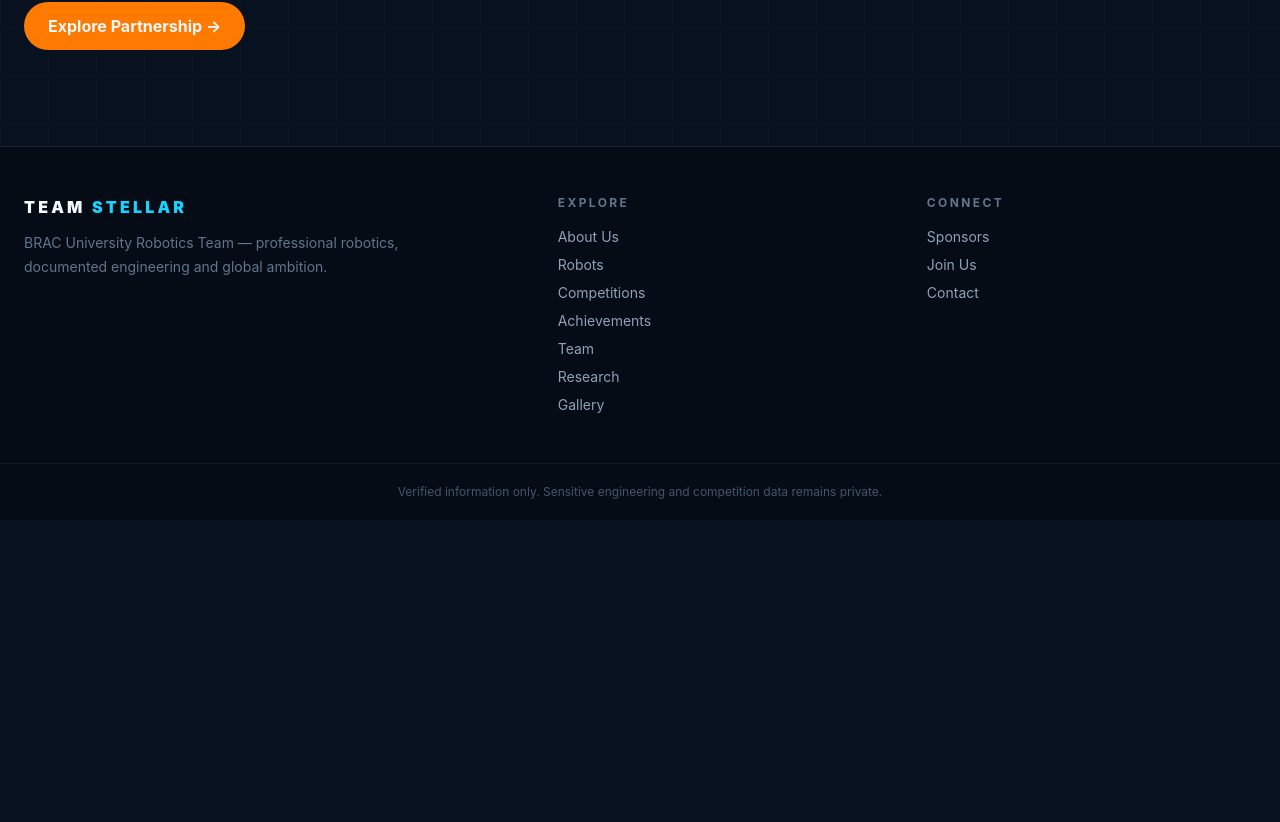
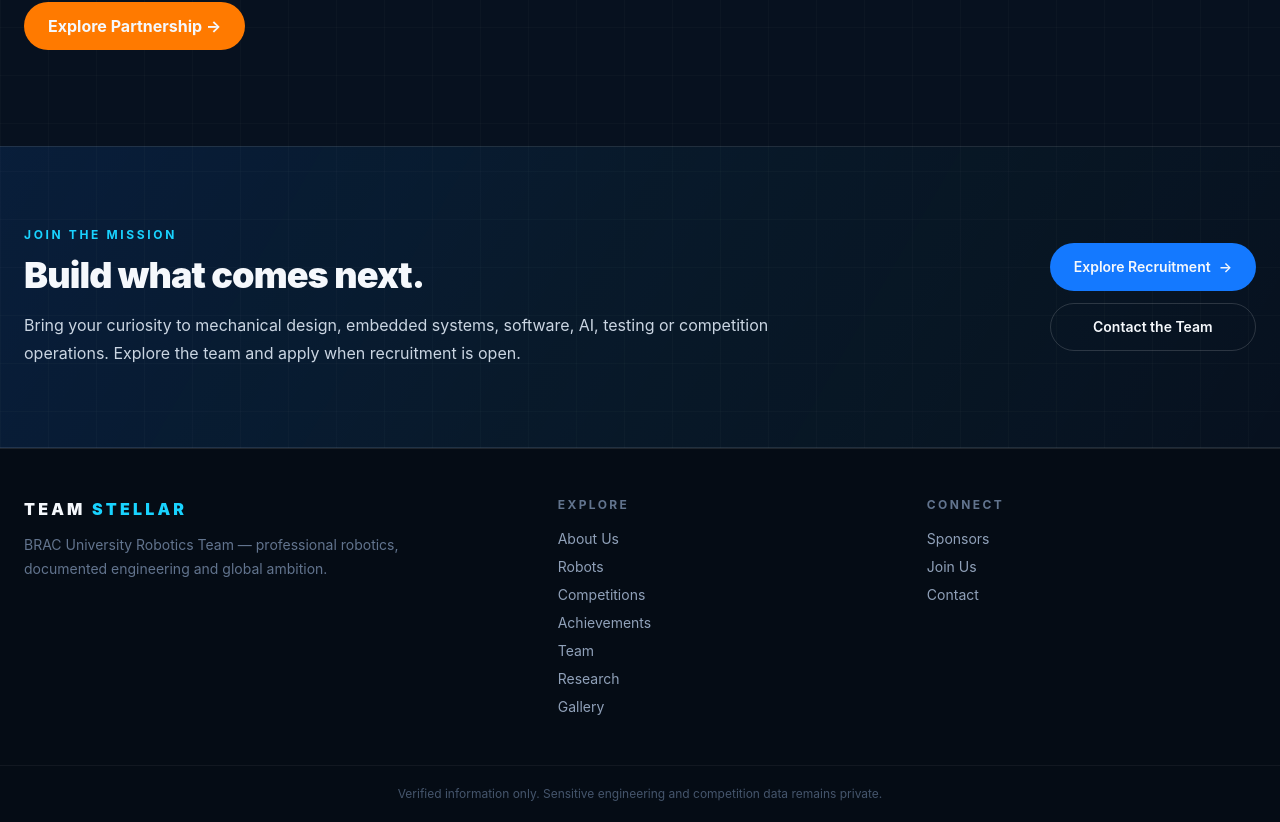
Before and after one commit to mahirlabib478-del/robotics-team, a Next.js app: page / in a window 1280 px wide. Shown: the part 4485-5307 px from the top of the page. Before the commit the page ends 5005 px from the top, so only its background shows below. Built offline with nearby package versions, Linux system fonts and the light colour scheme; no server answers; the database is empty.

Commit message:
feat: add accessible recruitment call to action on homepage

```diff
--- a/app/page.tsx
+++ b/app/page.tsx
@@ -182,6 +182,23 @@ export default async function Home() {
         <Link href="/sponsors" className="mt-8 inline-flex rounded-full bg-[#ff7a00] px-6 py-3 font-bold text-white transition hover:bg-[#ff7a00]/90">Explore Partnership →</Link>
       </section>
 
+
+      <section className="border-y border-white/10 bg-[linear-gradient(120deg,rgba(20,121,255,.12),rgba(25,211,255,.04)_55%,transparent)]">
+        <div className="mx-auto grid max-w-7xl gap-8 px-4 py-16 sm:px-6 sm:py-20 lg:grid-cols-[1fr_auto] lg:items-center">
+          <div className="max-w-3xl">
+            <p className="text-xs font-bold uppercase tracking-[0.22em] text-[#19d3ff]">Join the mission</p>
+            <h2 className="mt-3 text-3xl font-black tracking-tight sm:text-4xl">Build what comes next.</h2>
+            <p className="mt-4 text-base leading-7 text-slate-300">
+              Bring your curiosity to mechanical design, embedded systems, software, AI, testing or competition operations. Explore the team and apply when recruitment is open.
+            </p>
+          </div>
+          <div className="flex flex-col gap-3 sm:flex-row lg:flex-col">
+            <Link href="/join-us" className="inline-flex min-h-12 items-center justify-center rounded-full bg-[#1479ff] px-6 py-3 text-center text-sm font-semibold text-white transition hover:bg-[#1479ff]/85 focus-visible:outline focus-visible:outline-2 focus-visible:outline-offset-4 focus-visible:outline-[#19d3ff]">Explore Recruitment <span aria-hidden="true" className="ml-2">→</span></Link>
+            <Link href="/contact" className="inline-flex min-h-12 items-center justify-center rounded-full border border-white/15 px-6 py-3 text-center text-sm font-semibold text-white transition hover:border-[#19d3ff]/50 focus-visible:outline focus-visible:outline-2 focus-visible:outline-offset-4 focus-visible:outline-[#19d3ff]">Contact the Team</Link>
+          </div>
+        </div>
+      </section>
+
       <SiteFooter />
     </main>
   );
```
